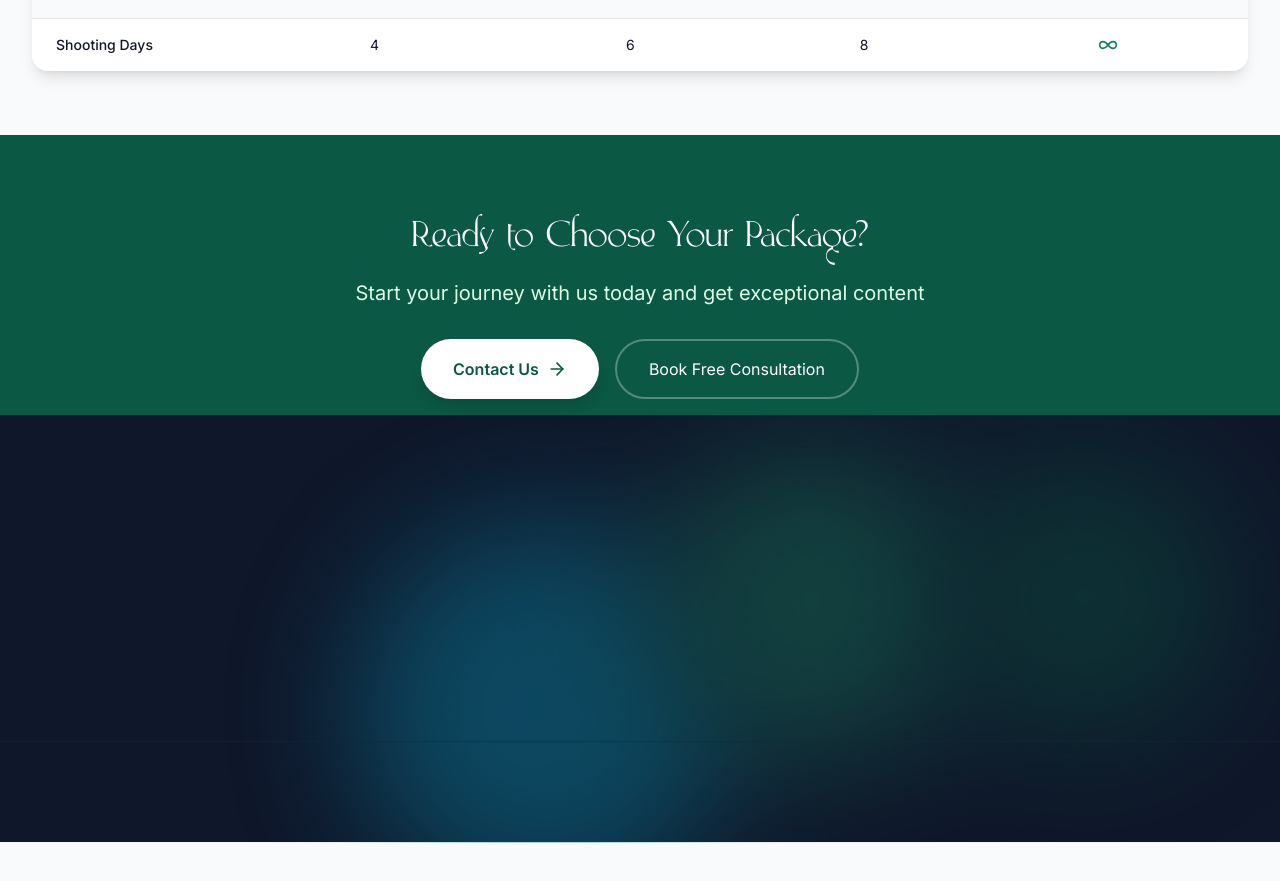
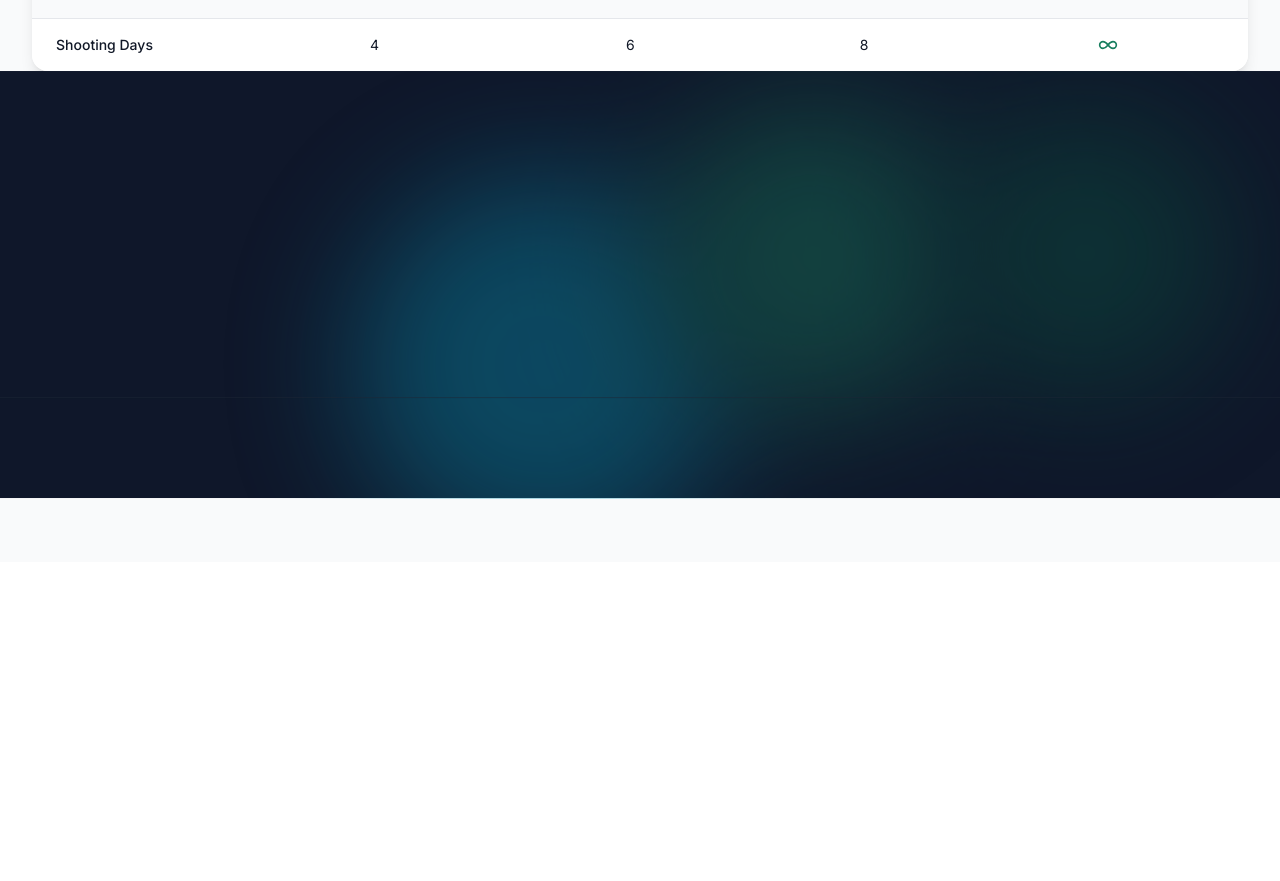
Before and after one commit to Abddo17/yanas, a React (Vite) app: page /packages in a window 1280 px wide. Shown: the part 1843-2724 px from the top of the page. After the commit the page ends 2405 px from the top, so only its background shows below. Built offline with nearby package versions, Linux system fonts and the light colour scheme.

Commit message:
add all pages

```diff
--- a/src/components/Navbar.jsx
+++ b/src/components/Navbar.jsx
@@ -63,8 +63,8 @@ const Navbar = () => {
   ];
 
   return (
-      <div ref={navRef} className="fixed top-4 left-0 right-0 z-50 flex justify-center">
-        <nav className="flex items-center gap-x-2 rounded-full bg-white/60 backdrop-blur-xl shadow-lg p-2 border border-white/30 w-11/12 max-w-7xl mx-auto">
+      <div ref={navRef} className="fixed top-4 left-0 right-0 z-50 flex justify-center ">
+        <nav className="flex items-center gap-x-2 rounded-full bg-white/60 backdrop-blur-xl shadow-lg p-2 border border-white/30 w-full max-w-3xl mx-auto">
           <Link to="/" className="flex items-center space-x-2 px-3">
             <img src={logoImg} alt="YS Logo"
                  className="w-8 h-8 object-contain rounded-full drop-shadow-[0_0_12px_rgba(16,185,129,0.7)]"/>
--- a/src/data/content.js
+++ b/src/data/content.js
@@ -71,7 +71,7 @@ export const content = {
       title: 'Influencers',
       subtitle: 'We work with a strong and diverse network of influencers across the Middle East. We focus on real influence — not just follower count.',
       search: 'Search influencers...',
-      categories: ['All', 'beauty', 'comedy', 'culture', 'music', 'marketing', 'finance', 'luxury', 'entertainment', 'design', 'lifestyle', 'fashion', 'food', 'tech', 'travel']    },
+      categories: ['all', 'beauty', 'comedy', 'culture', 'music', 'marketing', 'finance', 'luxury', 'entertainment', 'design', 'lifestyle', 'fashion', 'food', 'tech', 'travel']    },
     services: {
       title: 'Services',
       subtitle: 'We offer full creative and production services — from concept to execution — tailored to grow your brand and maximize visibility.',
--- a/src/pages/Influencers.jsx
+++ b/src/pages/Influencers.jsx
@@ -16,7 +16,7 @@ const Influencers = () => {
   const containerRef = useRef();
 
   const [searchTerm, setSearchTerm] = useState('');
-  const [selectedCategory, setSelectedCategory] = useState('All');
+  const [selectedCategory, setSelectedCategory] = useState('all');
   const [filteredInfluencers, setFilteredInfluencers] = useState(influencers);
 
   // Parallax effect for header
@@ -28,7 +28,7 @@ const Influencers = () => {
     let filtered = influencers;
 
     // Filter by category
-    if (selectedCategory !== 'All') {
+    if (selectedCategory !== 'all') {
       filtered = filtered.filter(influencer =>
           isArabic ? influencer.categoryAr === selectedCategory : influencer.category === selectedCategory.toLowerCase()
       );
@@ -120,11 +120,11 @@ const Influencers = () => {
                   {t.influencers.categories.map((category) => (
                       <motion.button
                           key={category}
-                          onClick={() => setSelectedCategory(category === 'الكل' ? 'All' : category)}
+                          onClick={() => setSelectedCategory(category === 'الكل' ? 'all' : category)}
                           whileHover={{scale: 1.05, boxShadow: '0 4px 20px rgba(0, 0, 0, 0.1)'}}
                           whileTap={{scale: 0.95}}
                           className={`px-4 py-2 sm:px-6 sm:py-3 rounded-full text-xs sm:text-sm font-semibold transition-all duration-300 ${
-                              selectedCategory === (category === 'الكل' ? 'All' : category)
+                              selectedCategory === (category === 'الكل' ? 'all' : category)
                                   ? 'bg-primary-500 text-white shadow-md'
                                   : 'bg-gray-200 text-primary-700 hover:bg-primary-200'
                           }`}
--- a/src/pages/Packages.jsx
+++ b/src/pages/Packages.jsx
@@ -1,4 +1,5 @@
 import React, { useRef, useState } from 'react';
+import {Link} from "react-router-dom";
 import { Check, Star, ArrowRight, Zap, Crown, Rocket, Infinity } from 'lucide-react';
 import { useLanguage } from '../contexts/LanguageContext.jsx';
 import { motion } from 'framer-motion';
@@ -211,12 +212,14 @@ const Packages = () => {
                     <span className="text-gray-600 ml-2">/ {t.packages.plans[selectedPlan].period}</span>
                   </div>
                   <div className="mt-6 flex flex-col sm:flex-row gap-4 justify-center">
+                    <Link to='/packages'>
                     <button
                         className="inline-flex items-center px-8 py-4 bg-gradient-to-r from-primary-500 to-emerald-600 text-white font-semibold rounded-full hover:from-primary-600 hover:to-emerald-700 transition-all duration-300 transform hover:scale-105 shadow-lg"
                     >
                       {isArabic ? 'ابدأ الآن' : 'Get Started Now'}
                       <ArrowRight className={`ml-2 ${isArabic ? 'rotate-180 mr-2 ml-0' : ''}`} size={20} />
                     </button>
+                    </Link>
                     <button
                         className="inline-flex items-center px-8 py-4 text-primary-600 border-2 border-primary-500 rounded-full hover:bg-primary-50 transition-all duration-300"
                         onClick={() => setShowDetails(false)}
@@ -349,50 +352,8 @@ const Packages = () => {
           </div>
         </section>
 
-        {/* CTA Section */}
-        <section className="py-20 bg-gradient-to-r from-primary-600 to-emerald-600">
-          <div className="max-w-4xl mx-auto px-4 sm:px-6 lg:px-8 text-center">
-            <motion.h2
-                initial={{ opacity: 0, y: 20 }}
-                whileInView={{ opacity: 1, y: 0 }}
-                transition={{ duration: 0.8 }}
-                viewport={{ once: true }}
-                className="text-3xl md:text-4xl font-bold text-white mb-6"
-            >
-              {isArabic ? 'جاهز لاختيار باقتك؟' : 'Ready to Choose Your Package?'}
-            </motion.h2>
-            <motion.p
-                initial={{ opacity: 0, y: 20 }}
-                whileInView={{ opacity: 1, y: 0 }}
-                transition={{ duration: 0.8, delay: 0.2 }}
-                viewport={{ once: true }}
-                className="text-xl text-primary-100 mb-8"
-            >
-              {isArabic
-                  ? 'ابدأ رحلتك معنا اليوم واحصل على محتوى استثنائي'
-                  : 'Start your journey with us today and get exceptional content'}
-            </motion.p>
-            <motion.div
-                initial={{ opacity: 0, y: 20 }}
-                whileInView={{ opacity: 1, y: 0 }}
-                transition={{ duration: 0.8, delay: 0.4 }}
-                viewport={{ once: true }}
-                className="flex flex-col sm:flex-row gap-4 justify-center"
-            >
-              <button
-                  className="inline-flex items-center px-8 py-4 bg-white text-primary-600 font-semibold rounded-full hover:bg-primary-50 transition-all duration-300 transform hover:scale-105 shadow-lg"
-              >
-                {isArabic ? 'تواصل معنا' : 'Contact Us'}
-                <ArrowRight className={`ml-2 ${isArabic ? 'rotate-180 mr-2 ml-0' : ''}`} size={20} />
-              </button>
-              <button
-                  className="inline-flex items-center px-8 py-4 text-white border-2 border-white/30 rounded-full hover:bg-white/10 transition-all duration-300"
-              >
-                {isArabic ? 'احجز استشارة مجانية' : 'Book Free Consultation'}
-              </button>
-            </motion.div>
-          </div>
-        </section>
+
+
       </div>
   );
 };
--- a/src/pages/Services.jsx
+++ b/src/pages/Services.jsx
@@ -5,6 +5,7 @@ import { useAnimation } from '../contexts/AnimationContext.jsx';
 import { content } from '../data/content.js';
 import { motion } from "framer-motion";
 import { Typewriter } from 'react-simple-typewriter';
+import {Link} from "react-router-dom";
 
 const pageVariants = {
   initial: { opacity: 0, x: 100 },
@@ -185,9 +186,11 @@ const Services = () => {
                           <p className="text-lg text-center leading-relaxed">
                             {service.detailedInfo || `Discover the power of ${service.title}.`}
                           </p>
+                          <Link to={'/packages'}>
                           <button className="mt-8 px-6 py-2 bg-white text-primary-600 font-semibold rounded-full hover:bg-primary-100 transition-colors duration-200">
                             {isArabic ? 'ابدأ الآن' : 'Start Now'}
                           </button>
+                          </Link>
                         </div>
                       </motion.div>
                     </div>
--- a/src/pages/Studio.jsx
+++ b/src/pages/Studio.jsx
@@ -83,21 +83,21 @@ const Studio = () => {
       title: 'Sony Lens',
       subtitle: 'High-performance lens for cinematic shots.',
       button: 'Book a Tour',
-      buttonLink: '/contact',
+      buttonLink: '/packages',
     },
     {
       img: imgB6a,
       title: 'Studio Lighting',
       subtitle: 'Professional lighting for every creative need.',
       button: 'Get a Quote',
-      buttonLink: '/contact',
+      buttonLink: '/packages',
     },
     {
       img: imgShureMV,
       title: 'Shure MV Microphone',
       subtitle: 'Broadcast-quality audio for podcasts and more.',
       button: 'Start Recording',
-      buttonLink: '/contact',
+      buttonLink: '/packages',
     },
   ];
 
```
Also changed, not shown: src/pages/Home.jsx (+6 -4 lines), src/pages/Projects.jsx (+16 -10 lines).
